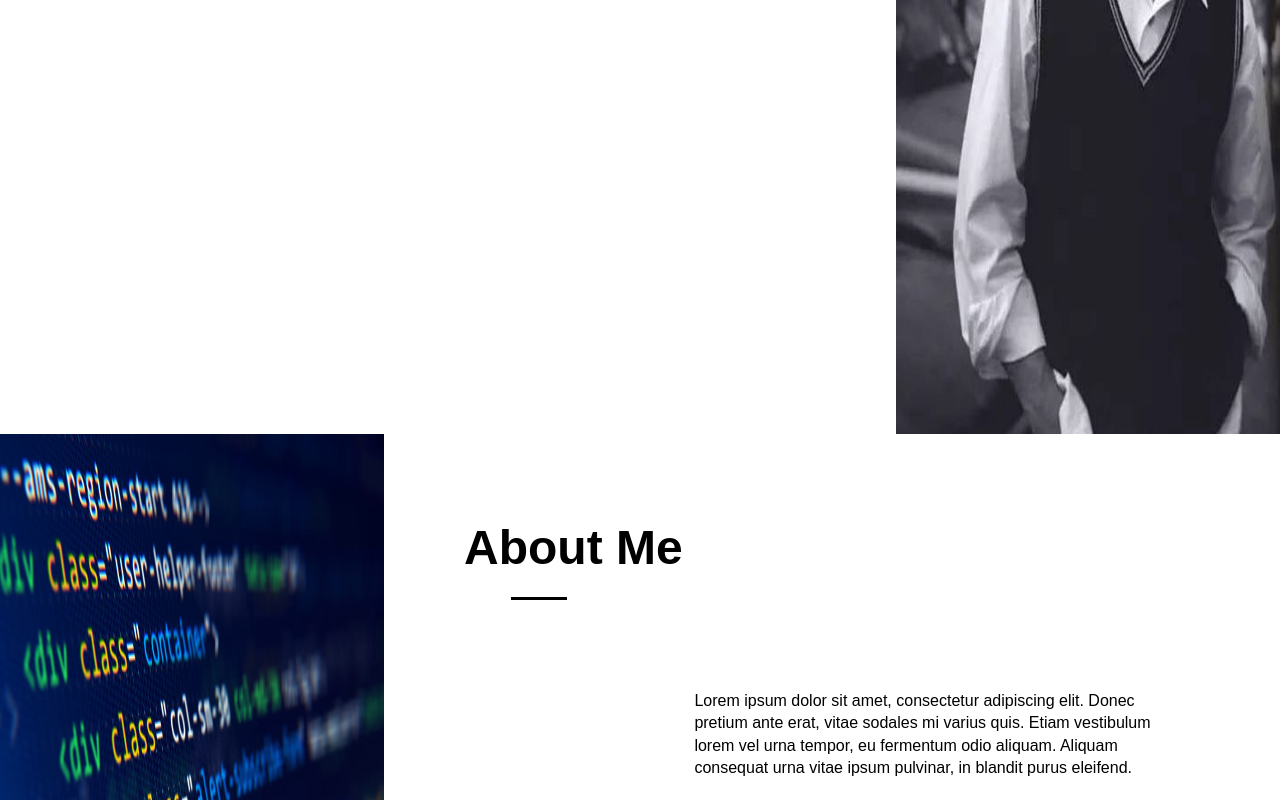
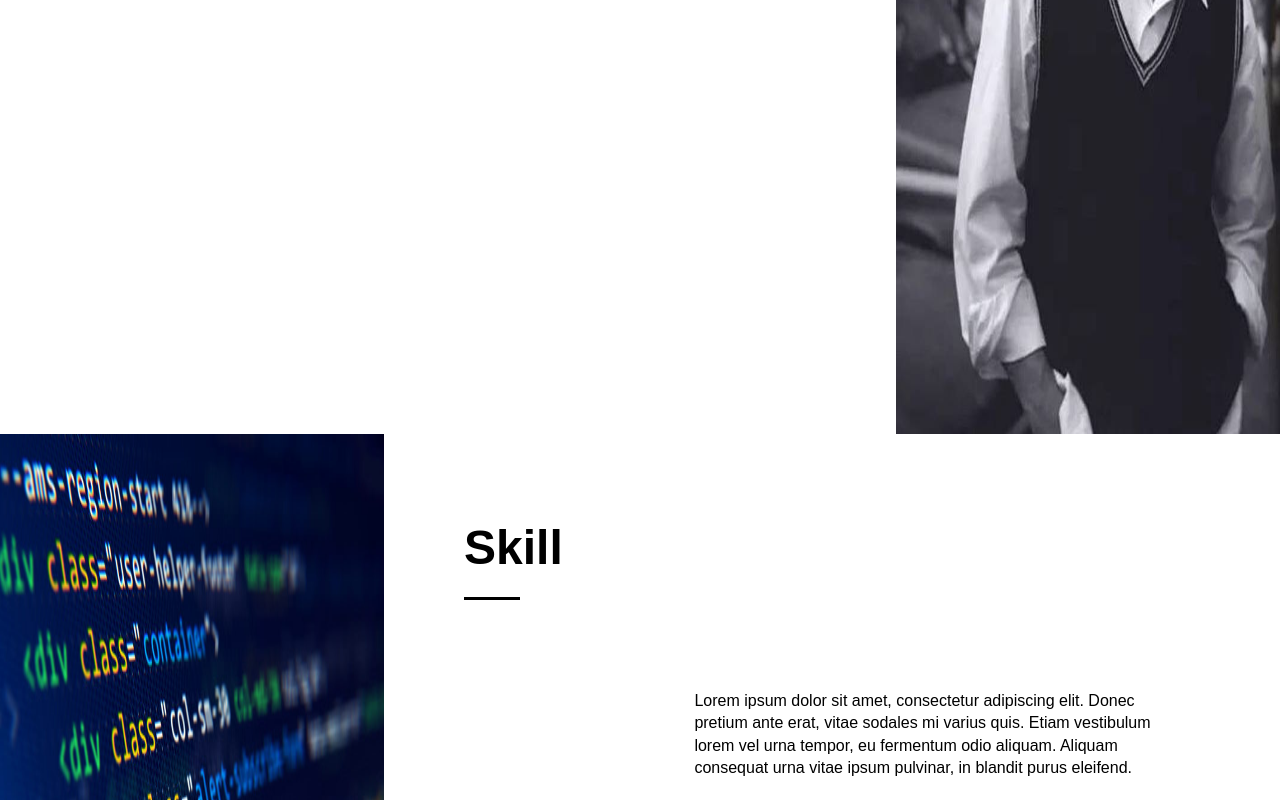
Before and after one commit to oaoxd0314/ITHelp-BLOG, a React (Create React App) app: page / in a window 1280 px wide. Shown: the part 1211-2011 px from the top of the page. Built offline with nearby package versions, Linux system fonts and the light colour scheme.

Commit message:
skillboard 80% article need to be flexible

```diff
--- a/src/App.css
+++ b/src/App.css
@@ -95,10 +95,10 @@ body {
 .subtitle div{
   width: 3.5rem;
   height: 3px;
-  align-items: center;
-  margin: 0 auto;
+  margin-left: 5rem;
   background:var(--mainBlack);
 }
+
 /* title end */
 /* article */
 .article {
--- a/src/App.js
+++ b/src/App.js
@@ -24,7 +24,7 @@ export default function App() {
         <Article article={article} title="About Me" className="subtitle"/>
       </InfoBoard>
       <SkillBoard pic={pic2} >
-        <Article article={article} title="About Me" className="subtitle"/>
+        <Article article={article} title="Skill" className="subtitle"/>
       </SkillBoard>
       <Footer />
     </div>
```
